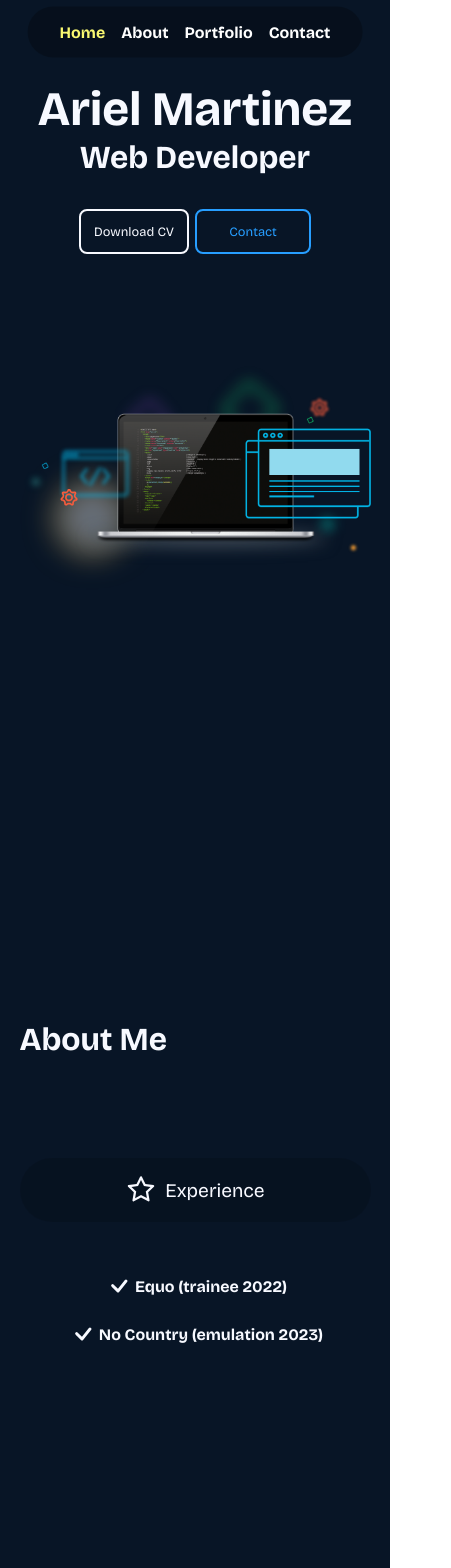
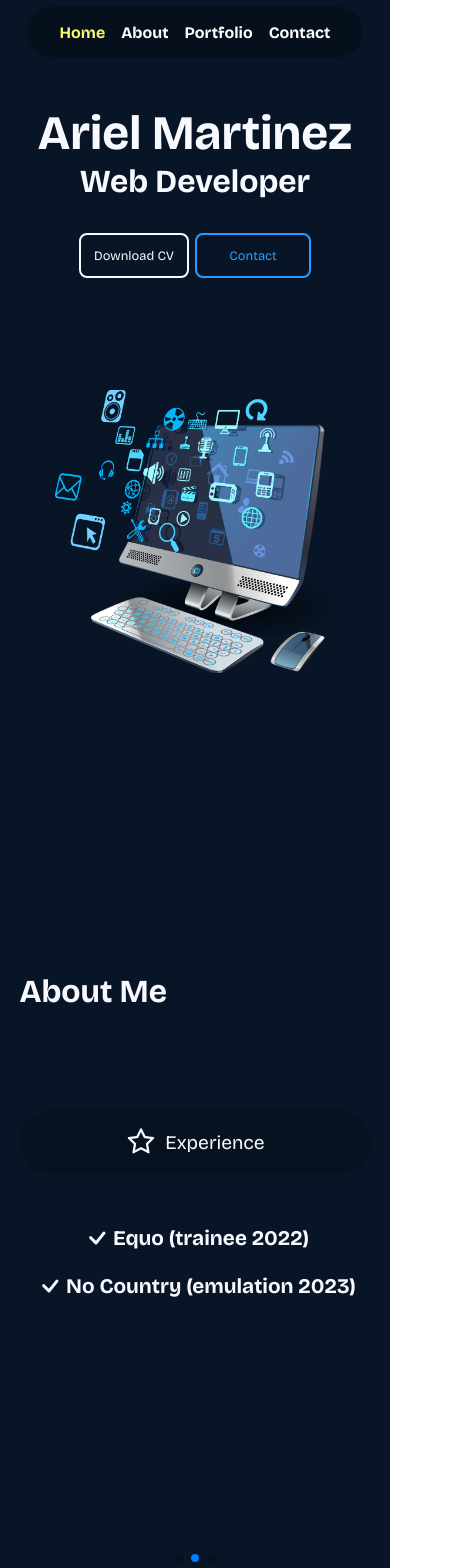
Before and after one commit to Arielstereo/Portfolio-React2023, a React (Vite) app: page / in a window 390 px wide. Shown: the top 1568 px of the page, 451 px wide, since content can reach past the window. Built offline with nearby package versions, Linux system fonts and the light colour scheme.

Commit message:
update styles

```diff
--- a/src/components/contact/contact.css
+++ b/src/components/contact/contact.css
@@ -3,7 +3,6 @@
   align-items: center;
   justify-content: center;
   gap: 12rem;
-  padding: 2rem;
 }
 
 .container__card {
@@ -14,7 +13,7 @@
 
 .card__contact {
   background: var(--color-primary);
-  padding: 4rem;
+  padding: 3rem;
   border-radius: 2rem;
   border: 1px solid var(--color-light);
   display: flex;
--- a/src/components/header/Header.jsx
+++ b/src/components/header/Header.jsx
@@ -1,6 +1,6 @@
 import "./header.css";
 import HeaderBtn from "./HeaderBtn";
-import Dev from "../../assets/dev.png";
+import Dev from "../../assets/pc.png";
 import HeaderSocials from "./HeaderSocials";
 
 const Header = () => {
--- a/src/components/header/header.css
+++ b/src/components/header/header.css
@@ -1,6 +1,6 @@
 header {
   height: 100vh;
-  padding-top: 2rem;
+  padding-top: 1.5rem;
   text-align: center;
 }
 
@@ -61,8 +61,7 @@ header {
 }
 
 .img {
-  width: 75%;
-  margin-right: 5rem;
+  width: 40%;
   object-fit: cover;
 }
 
@@ -72,7 +71,7 @@ header {
   }
 
   .img {
-    width: 80%;
+    width: 60%;
   }
 
   .header__socials {
@@ -87,7 +86,7 @@ header {
   }
 
   .img {
-    width: 100%;
+    width: 80%;
     margin-top: 5rem;
   }
 
--- a/src/index.css
+++ b/src/index.css
@@ -76,13 +76,13 @@ h4 {
   width: 70%;
   height: 100%;
   margin: 0 auto;
-  margin-top: 3rem;
+  margin-top: 2rem;
   margin-bottom: 5rem;
 }
 
 section,
 article {
-  padding-top: 8rem;
+  padding-top: 6rem;
   padding-bottom: 8rem;
 }
 
@@ -109,13 +109,14 @@ article {
 
   h1 {
     font-size: 3rem;
+    padding-top: 3rem;
   }
 
   h2 {
     font-size: 2rem;
   }
 
-  h3 {
-    font-size: 1rem;
+  h4 {
+    font-size:1.2rem
   }
 }
```
Also changed, not shown: src/assets/dev.png (deleted), src/assets/pc.png (added).
